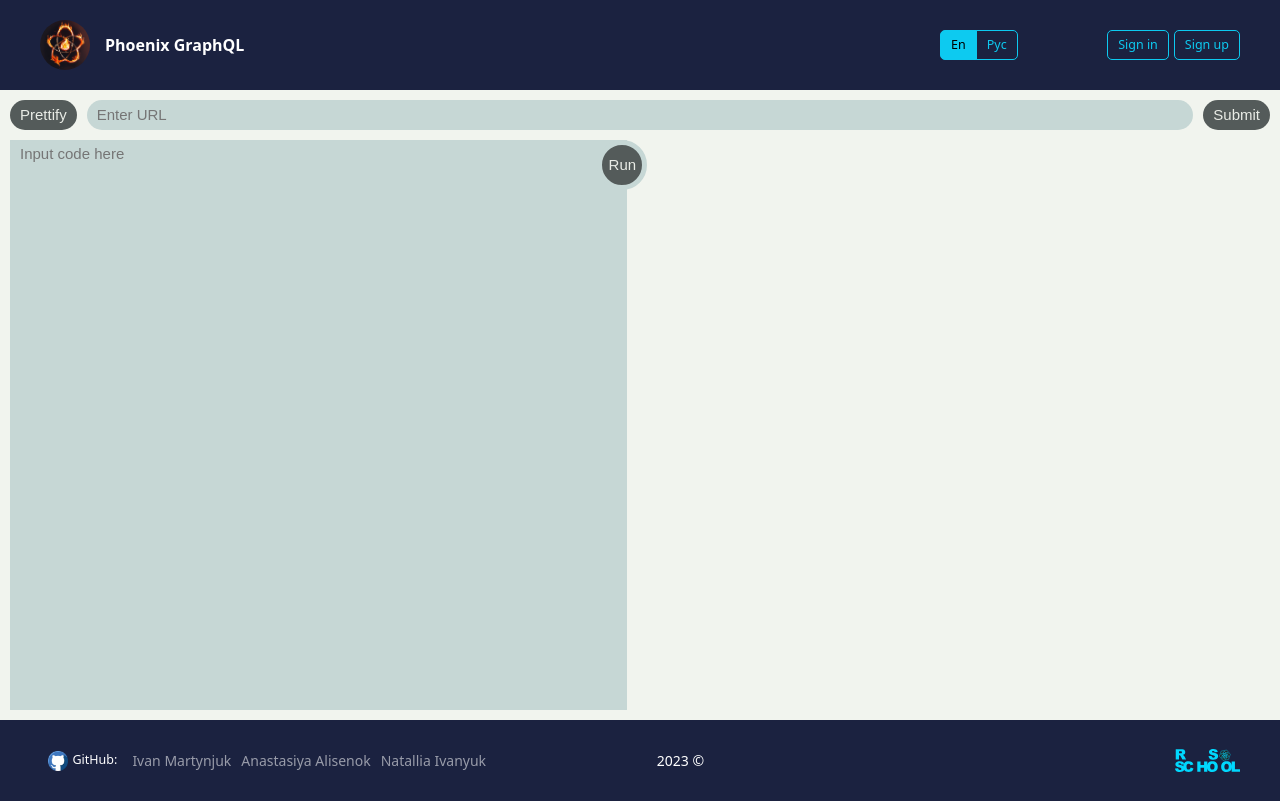
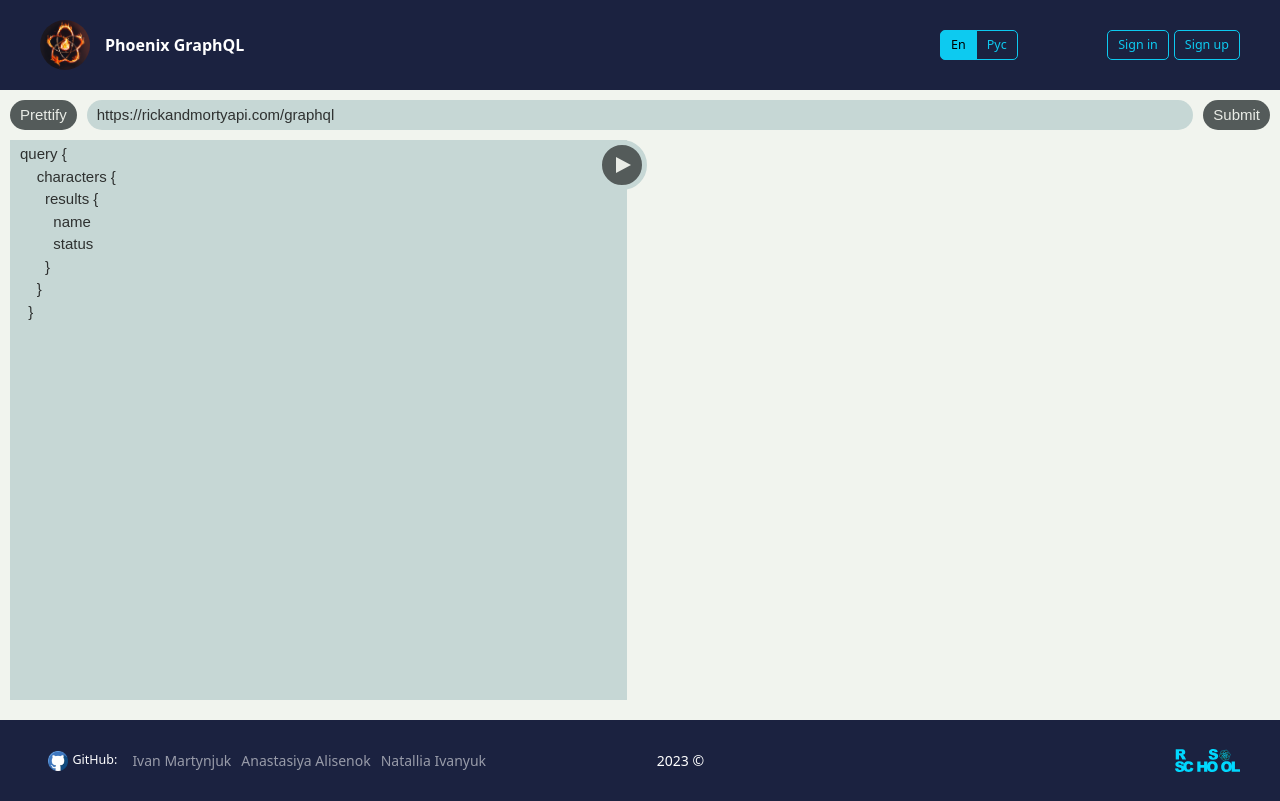
Before and after one commit to GoodValts/graphql-app, a React (Vite) app: page /graphQL in a window 1280 px wide. Built offline with nearby package versions, Linux system fonts and the light colour scheme; no server answers.

Commit message:
feat: implement requests

```diff
--- a/src/pages/GraphQL/graphQL.module.scss
+++ b/src/pages/GraphQL/graphQL.module.scss
@@ -3,7 +3,7 @@
 .wrapper {
   box-sizing: border-box;
   display: grid;
-  grid-template-rows: 30px auto;
+  grid-template-rows: 30px minmax(auto, 70vh);
   gap: 10px;
   padding: 10px;
   padding-top: 100px;
@@ -35,7 +35,11 @@
 
 .button_run {
   position: absolute;
+  top: 0;
   right: -20px;
+  display: flex;
+  align-items: center;
+  justify-content: center;
   width: 50px;
   height: 50px;
   border: 5px solid #c6d7d5;
@@ -49,6 +53,15 @@
   }
 }
 
+.arrow_right {
+  width: 0;
+  height: 0;
+  margin-left: 2px;
+  border-top: 8px solid transparent;
+  border-bottom: 8px solid transparent;
+  border-left: 15px solid #e9ece6;
+}
+
 .url_input {
   width: 100%;
   padding: 3px 10px;
@@ -59,20 +72,20 @@
   color: #2e3130;
 }
 
-.code_wrapper {
+.query_wrapper {
   display: flex;
   gap: 10px;
   height: 100%;
 }
 
-.code {
+.query {
   position: relative;
   width: 100%;
   height: 100%;
   background: #c6d7d5;
 }
 
-.code_input {
+.query_input {
   width: 100%;
   height: 100%;
   padding: 3px 10px;
@@ -88,4 +101,9 @@
   width: 100%;
   height: 100%;
   padding: 5px 15px;
+  overflow: scroll;
+
+  pre {
+    overflow: unset;
+  }
 }
--- a/src/pages/GraphQL/graphQL.tsx
+++ b/src/pages/GraphQL/graphQL.tsx
@@ -1,26 +1,78 @@
+import { useContext, useState } from 'react';
 import styles from './graphQL.module.scss';
+import { AuthContext } from '../../controllers/appControllers';
+import GrapgQLtextObj from './langData';
+
+interface ResponseData {
+  data: undefined;
+}
 
 const GraphQLPage = (): JSX.Element => {
+  const [url, setUrl] = useState('https://rickandmortyapi.com/graphql');
+  const [query, setQuery] = useState(`query {
+    characters {
+      results {
+        name
+        status
+      }
+    }
+  }`);
+  const [response, setResponse] = useState('');
+  const { lang } = useContext(AuthContext);
+
+  const makeRequest = async (): Promise<ResponseData> => {
+    const res = await fetch(url, {
+      method: 'POST',
+      headers: {
+        'Content-type': 'application/json',
+      },
+      body: JSON.stringify({ query }),
+    });
+    return res.json();
+  };
+
+  const printData = (): void => {
+    makeRequest().then((res): void => {
+      setResponse(JSON.stringify(res.data, undefined, 2));
+    });
+  };
+
   return (
     <div className={styles.wrapper}>
       <form className={styles.header}>
-        <button className={styles.button} type='button'>Prettify</button>
+        <button className={styles.button} type="button">
+          {GrapgQLtextObj[lang].prettify}
+        </button>
         <input
           className={styles.url_input}
           type="url"
-          placeholder="Enter URL"
+          placeholder={GrapgQLtextObj[lang].urlPlaceholder}
+          value={url}
+          onChange={(e): void => setUrl(e.target.value)}
         />
-        <button className={styles.button} type='submit'>Submit</button>
+        <button className={styles.button} type="submit">
+          {GrapgQLtextObj[lang].submit}
+        </button>
       </form>
-      <div className={styles.code_wrapper}>
-        <div className={styles.code}>
+      <div className={styles.query_wrapper}>
+        <div className={styles.query}>
           <textarea
-            className={styles.code_input}
-            placeholder="Input code here"
+            className={styles.query_input}
+            placeholder={GrapgQLtextObj[lang].queryPlaceholder}
+            value={query}
+            onChange={(e): void => setQuery(e.target.value)}
           />
-          <button className={styles.button_run} type='button'>Run</button>
+          <button
+            className={styles.button_run}
+            type="button"
+            onClick={(): void => printData()}
+          >
+            <div className={styles.arrow_right} />
+          </button>
         </div>
-        <div className={styles.response} />
+        <div className={styles.response}>
+          <pre>{response}</pre>
+        </div>
       </div>
     </div>
   );
--- /dev/null
+++ b/src/pages/GraphQL/langData.ts
@@ -0,0 +1,27 @@
+interface GrapgQLLangObjType {
+  prettify: string;
+  submit: string;
+  urlPlaceholder: string;
+  queryPlaceholder: string;
+}
+
+interface GrapgQLTextObjType {
+  [key: string]: GrapgQLLangObjType;
+}
+
+const GrapgQLtextObj: GrapgQLTextObjType = {
+  en: {
+    prettify: 'Prettify',
+    submit: 'Submit',
+    urlPlaceholder: 'Enter URL',
+    queryPlaceholder: 'Enter query',
+  },
+  ru: {
+    prettify: 'Форматировать',
+    submit: 'Подтвердить',
+    urlPlaceholder: 'Введите URL',
+    queryPlaceholder: 'Введите запрос',
+  },
+};
+
+export default GrapgQLtextObj;
```
